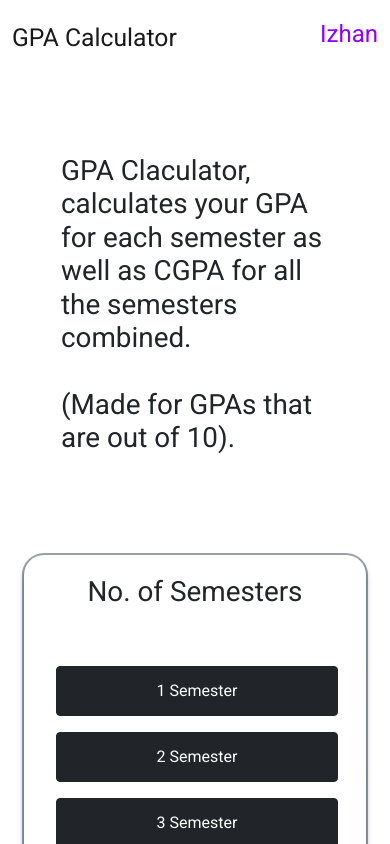
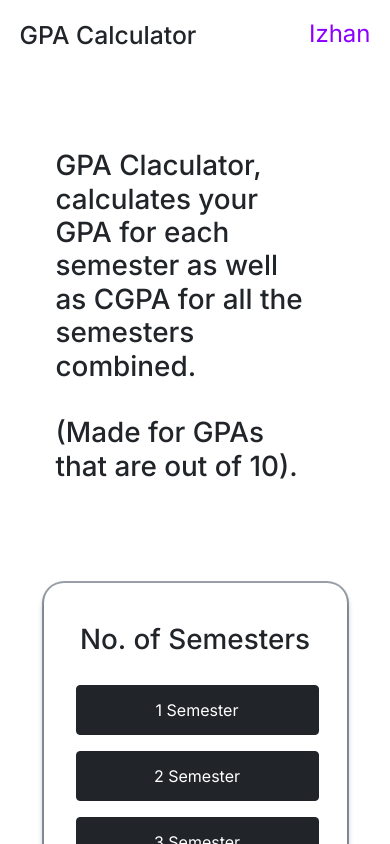
Before and after one commit to babu-izhan-5001312/gpa-calculator, a React (Create React App) app: page / in a window 390 px wide. Shown: the top 844 px of the page. Built offline with nearby package versions, Linux system fonts and the light colour scheme; the HTML template or start-up script is replaced by a standard one.

Commit message:
Improved style

```diff
--- a/src/App.css
+++ b/src/App.css
@@ -1,10 +1,10 @@
-@import url("https://fonts.googleapis.com/css2?family=Roboto&display=swap");
+@import url("https://fonts.googleapis.com/css2?family=Inter:wght@400;500;600&family=Poppins:wght@500;700&display=swap");
 
 * {
   margin: 0px;
   padding: 0px;
   box-sizing: border-box;
-  font-family: "Roboto", sans-serif;
+  font-family: "Inter", sans-serif;
 }
 
 input[type="number"]::-webkit-inner-spin-button,
@@ -17,7 +17,7 @@ input[type="number"]::-webkit-outer-spin-button {
   text-decoration: none;
   font-size: 1.5rem;
   color: rgb(140, 0, 255);
-  margin-bottom: 1rem;
+  padding-bottom: 0.7rem;
 }
 
 body {
@@ -34,6 +34,7 @@ body {
   justify-content: center;
   flex-direction: column;
   text-align: center;
+  margin-bottom: 2rem;
 }
 
 .gpa-calculator {
@@ -47,7 +48,7 @@ body {
 }
 
 .gpa-container {
-  margin-bottom: 3rem;
+  width: 90vw;
 }
 
 .calc-wrapper {
@@ -93,7 +94,6 @@ body {
   width: 90%;
 }
 
-
 .selectsem {
   box-shadow: rgba(6, 24, 44, 0.4) 0px 0px 0px 2px,
     rgba(6, 24, 44, 0.65) 0px 4px 6px -1px,
@@ -102,15 +102,6 @@ body {
   padding: 20px 30px 20px 30px;
   max-width: 700px;
   border-radius: 20px;
-}
-
-@media (max-width: 768px) {
-  .selectsem {
-    margin-top: 100px !important;
-  }
-  .semester {
-    margin-top: 70px !important;
-  }
 }
 
 .semester-btn.semester-button-wrapper {
@@ -123,7 +114,7 @@ body {
 
 .sem-header {
   text-align: center;
-  margin-bottom: 50px;
+  margin: 20px 0px;
 }
 
 .go-back {
@@ -175,3 +166,21 @@ body {
 .credits {
   padding-right: 20px;
 }
+
+@media (max-width: 768px) {
+  .selectsem {
+    margin-top: 100px !important;
+    margin-bottom: 2rem;
+  }
+  .semester {
+    margin-top: 70px !important;
+    padding: 0px;
+  }
+}
+
+@media (max-width: 1000px) {
+  .description {
+    margin: 0px;
+    margin-right: 30px;
+  }
+}
--- a/src/App.js
+++ b/src/App.js
@@ -12,11 +12,12 @@ function App() {
 
   return (
     <div className="gpa-container">
-      <Navbar bg="none">
+      <Navbar
+        bg="none"
+        className="row d-flex align-items-center justify-content-center"
+      >
         <Container>
-          <Navbar.Brand>
-            <h2>GPA Calculator</h2>
-          </Navbar.Brand>
+          <h2>GPA Calculator</h2>
           <Navbar>
             <a
               className="link"
```
